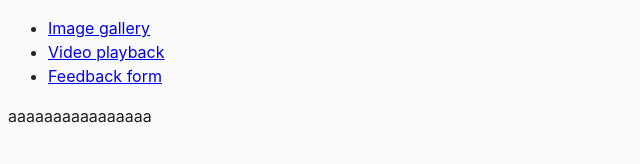
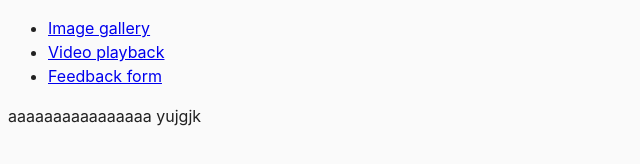
Before and after one commit to daszai/goit-js-hw-09, a website built with Parcel: page src/index.html in a window 1280 px wide. Shown: the full height of the page, 0-640 px from the left. Built offline with nearby package versions, Linux system fonts and the light colour scheme.

Commit message:
Update index.html

```diff
--- a/src/index.html
+++ b/src/index.html
@@ -13,6 +13,6 @@
       <li><a href="02-video.html">Video playback</a></li>
       <li><a href="03-feedback.html">Feedback form</a></li>
     </ul>
-    aaaaaaaaaaaaaaaa
+    aaaaaaaaaaaaaaaa yujgjk
   </body>
 </html>
```
